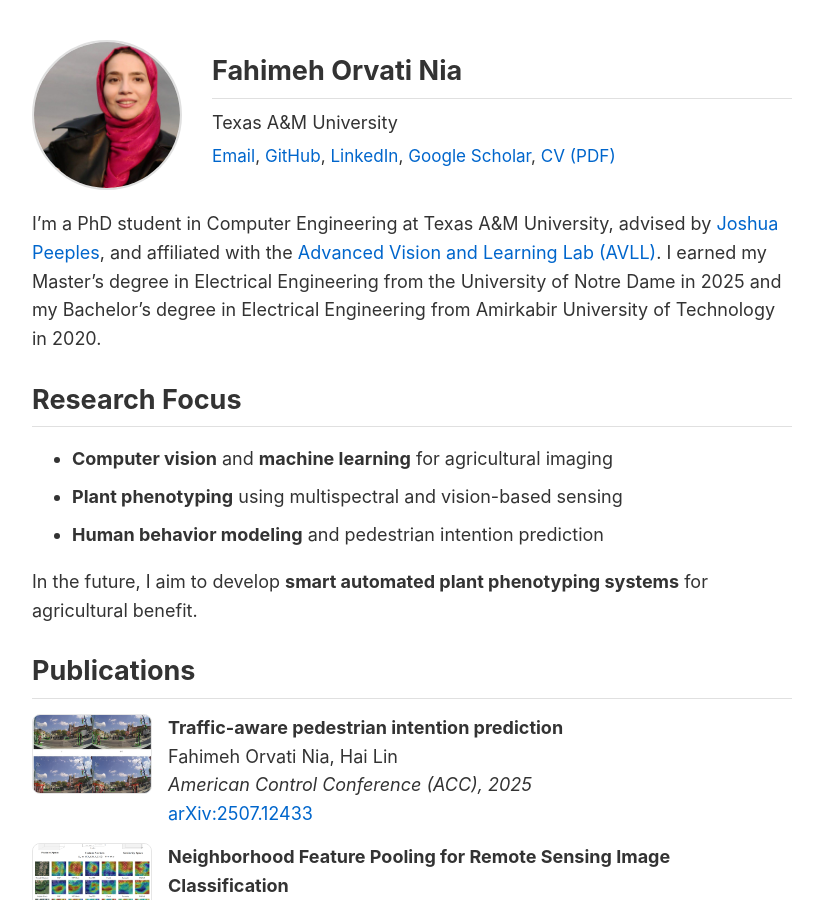
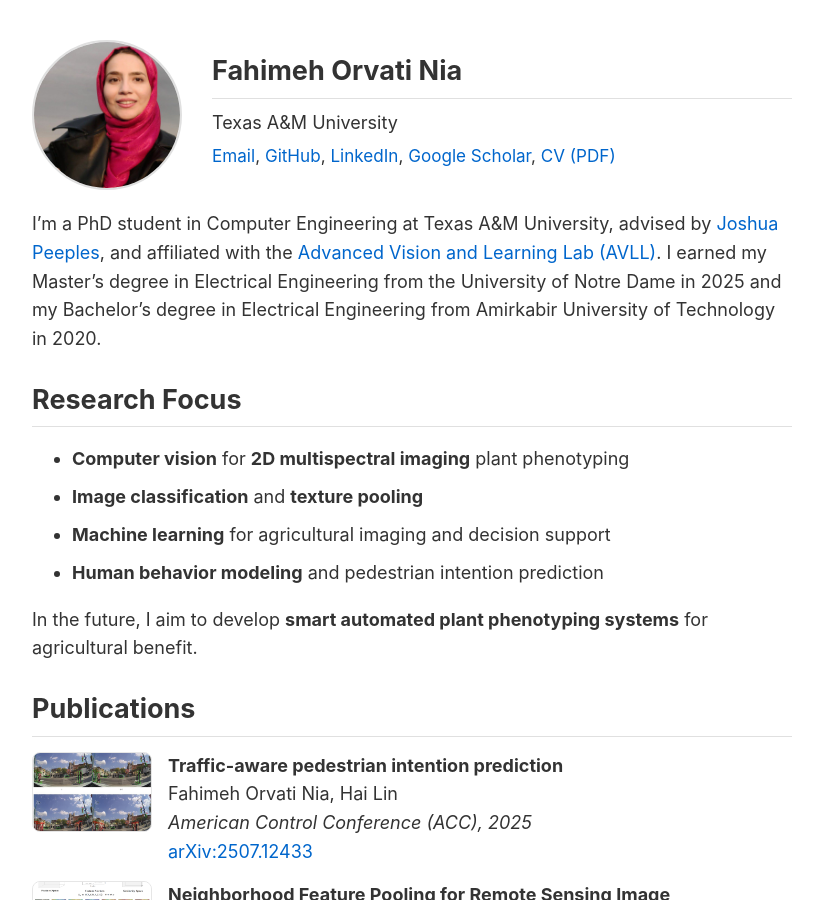
Before and after one commit to fahimehorvatinia/fahimehorvatinia.github.io, a Jekyll site: the page built from index.md, in a window 1280 px wide and 900 px high. Shown: the whole window, without its empty margins (228-1051 px from the left). Built offline with Jekyll 4.4.1, drawn with Linux system fonts in a browser that asks for light colours.

```diff
--- a/_config.yml
+++ b/_config.yml
@@ -22,7 +22,7 @@ author:
 
   # Academic websites
   github           : "fahimehorvatinia"
-  linkedin         : "fahimeh-orvati-nia"
+  linkedin         : "fahimeh-orvati-nia-40b727392"
   googlescholar    : "https://scholar.google.com/citations?hl=en&user=NI_iB4sAAAAJ"
 
 # Publication Category - Categories and Headings
--- a/index.md
+++ b/index.md
@@ -16,7 +16,7 @@ sidebar: false
     <p style="margin: 5px 0; font-size: 0.95em;">
       <a href="mailto:fahimehorvatinia@tamu.edu">Email</a>,
       <a href="https://github.com/fahimehorvatinia">GitHub</a>,
-      <a href="https://www.linkedin.com/in/fahimeh-orvati-nia/">LinkedIn</a>,
+      <a href="https://www.linkedin.com/in/fahimeh-orvati-nia-40b727392/">LinkedIn</a>,
       <a href="https://scholar.google.com/citations?hl=en&user=NI_iB4sAAAAJ">Google Scholar</a>,
       <a href="{{ '/files/Fahimeh_Orvati_Nia_CV.pdf' | relative_url }}">CV (PDF)</a>
     </p>
@@ -27,8 +27,9 @@ I'm a PhD student in Computer Engineering at Texas A&M University, advised by <a
 
 ## Research Focus
 
-- <strong>Computer vision</strong> and <strong>machine learning</strong> for agricultural imaging
-- <strong>Plant phenotyping</strong> using multispectral and vision-based sensing
+- <strong>Computer vision</strong> for <strong>2D multispectral imaging</strong> plant phenotyping
+- <strong>Image classification</strong> and <strong>texture pooling</strong>
+- <strong>Machine learning</strong> for agricultural imaging and decision support
 - <strong>Human behavior modeling</strong> and pedestrian intention prediction
 
 In the future, I aim to develop <strong>smart automated plant phenotyping systems</strong> for agricultural benefit.
```
